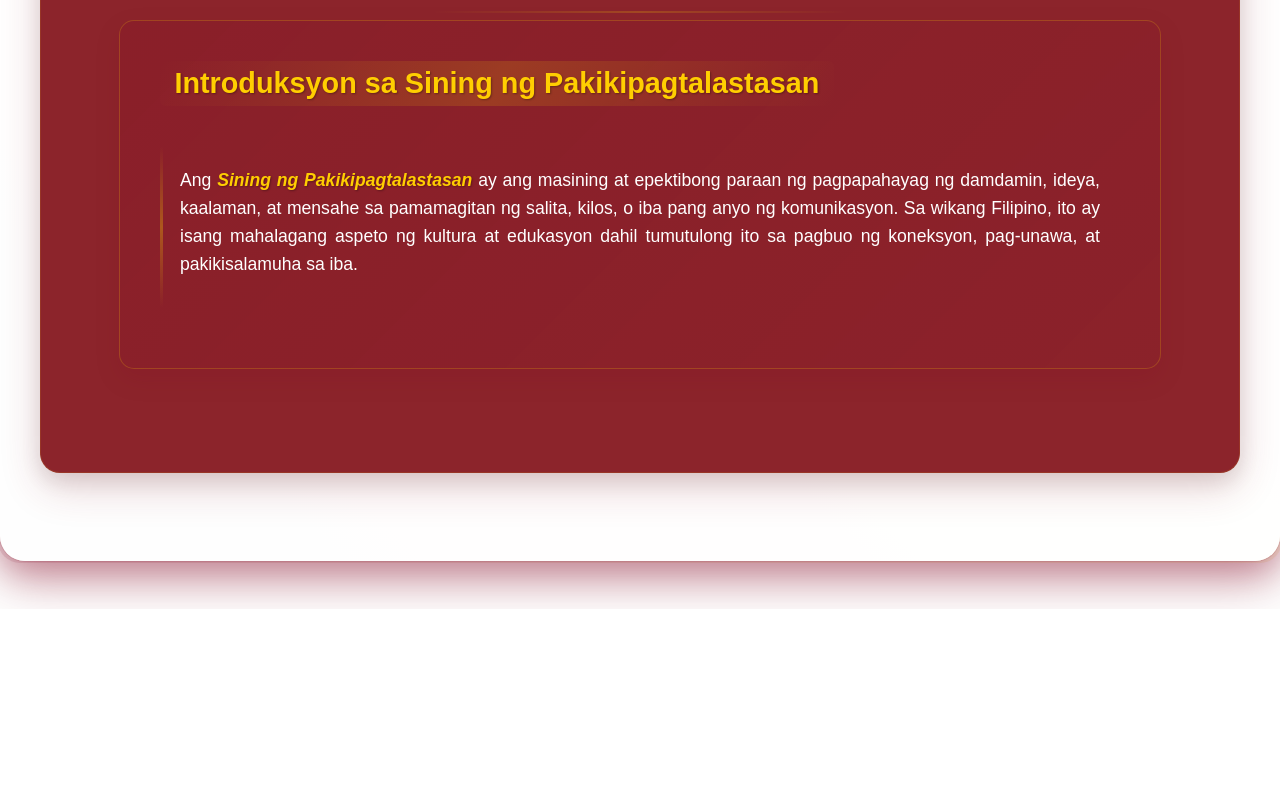
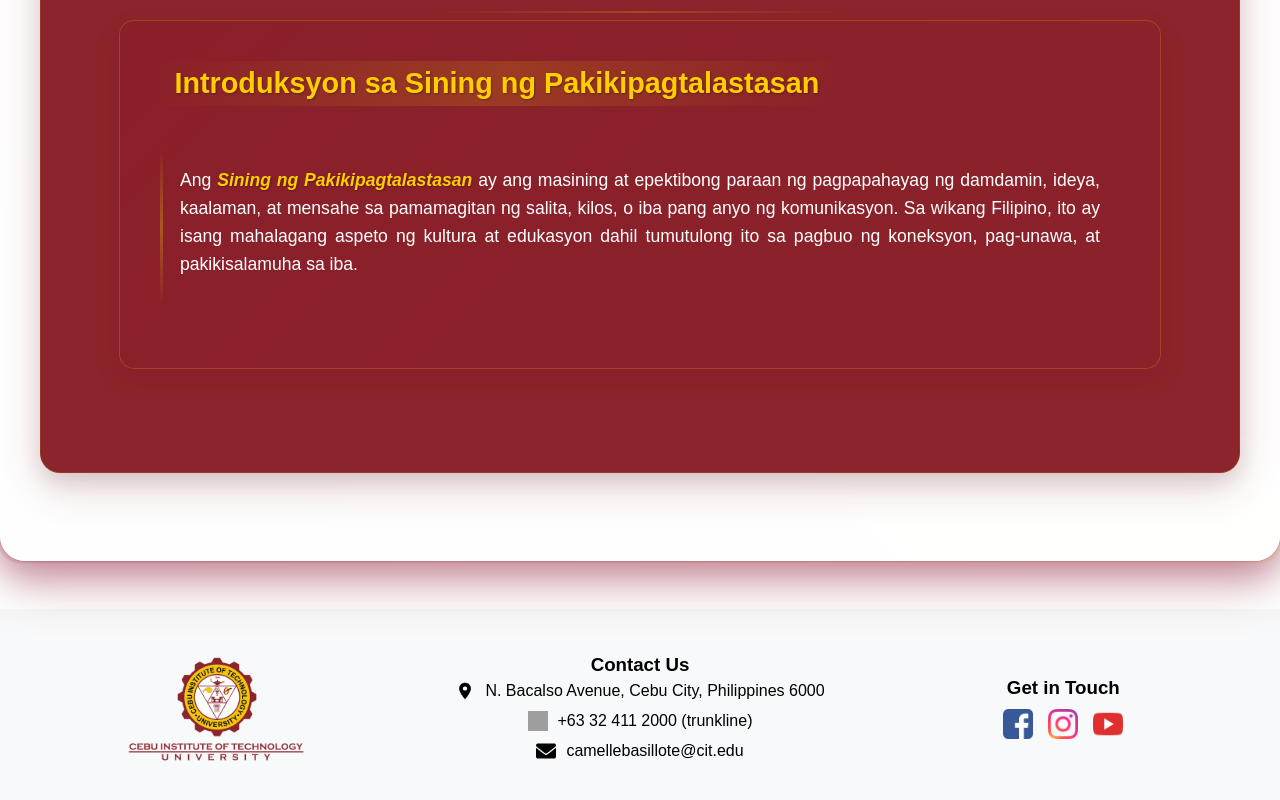
Before and after one commit to kolay404/cams-web, a React (Create React App) app: page /sining in a window 1280 px wide. Shown: the part 561-1361 px from the top of the page. Before the commit the page ends 1170 px from the top, so only its background shows below. Built offline with nearby package versions, Linux system fonts and the light colour scheme; grey boxes are pictures that could not be loaded.

Commit message:
added footer in the sining

```diff
--- a/src/pages/Sining.js
+++ b/src/pages/Sining.js
@@ -1,6 +1,7 @@
 import React, { useState } from 'react';
 import './Sining.css';
 import Header from '../components/Header';
+import Footer from '../components/Footer';
 
 // Content components for each Aralin
 const Aralin1Content = () => (
@@ -299,6 +300,7 @@ function Sining() {
   };
 
   return (
+    <>
     <div className="sining-container">
       <Header />
 
@@ -326,6 +328,8 @@ function Sining() {
         {renderContent()}
       </div>
     </div>
+    <Footer /> {/* Make sure this is inside the Fragment */}
+    </>
   );
 }
 
```
